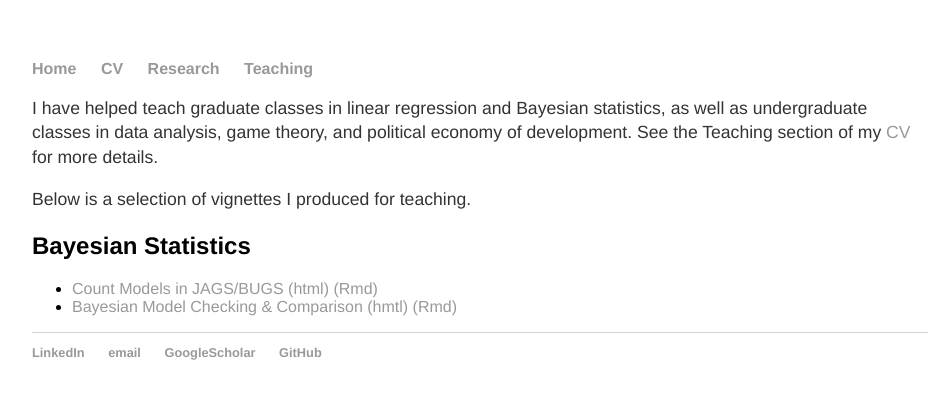
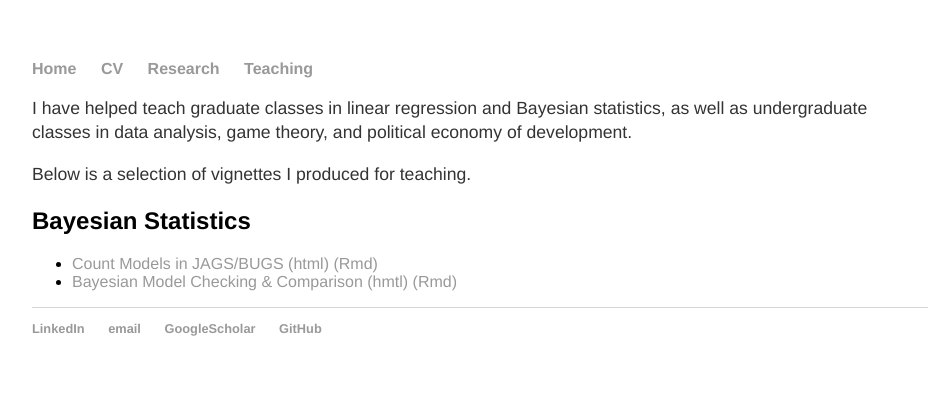
Before and after one commit to georgederpa/georgederpa, a Jekyll site: the page built from teaching/index.md, in a window 1280 px wide. Shown: the top 399 px of the page, without its empty margins (160-1102 px from the left). Built offline with Jekyll 4.4.1, drawn with Linux system fonts in a browser that asks for light colours; our own code applies the rules of GitHub Pages for plain Markdown files.

Commit message:
removed CV link

```diff
--- a/teaching/index.md
+++ b/teaching/index.md
@@ -1,4 +1,4 @@
-I have helped teach graduate classes in linear regression and Bayesian statistics, as well as undergraduate classes in data analysis, game theory, and political economy of development. See the Teaching section of my [CV](https://www.dropbox.com/s/vkfellkg93vj8ww/CV_Derpanopoulos.pdf?dl=0) for more details.
+I have helped teach graduate classes in linear regression and Bayesian statistics, as well as undergraduate classes in data analysis, game theory, and political economy of development.
 
 Below is a selection of vignettes I produced for teaching.
 
```
